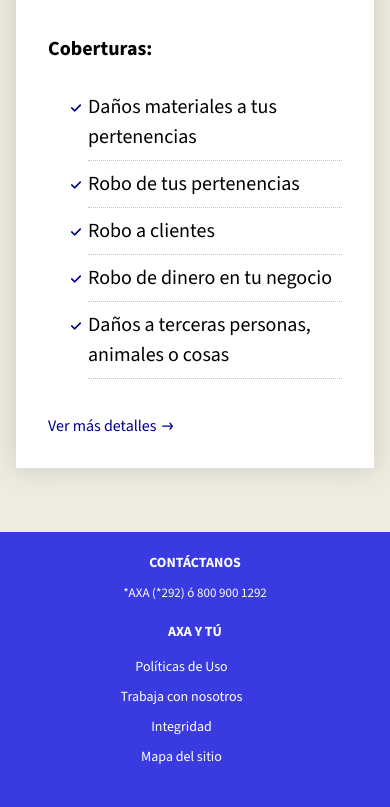
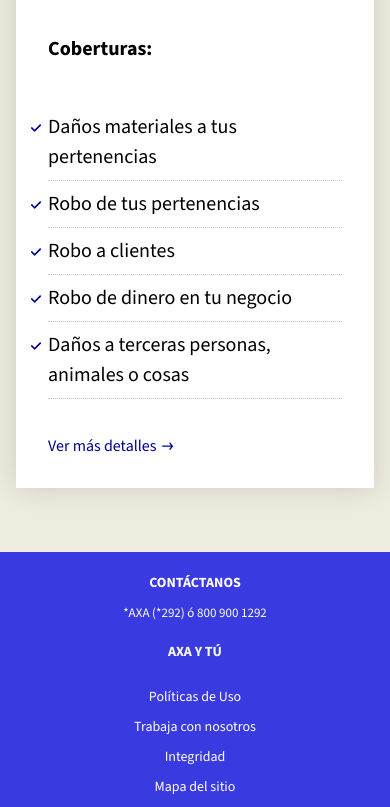
Before and after one commit to AmauriRodriguexX/axxatestindex, a plain HTML site: page index.html in a window 390 px wide. Shown: the part 4217-5024 px from the top of the page. Drawn offline with nearby package versions, Linux system fonts and the light colour scheme.

Commit message:
CORRECIONES

```diff
--- a/css/style.css
+++ b/css/style.css
@@ -848,3 +848,35 @@ input[type="email" i] {
         text-align: center; /* Mantén el texto centrado */
     }
 }
+
+.footer-menu-nav .footer__linkStyle {
+    margin-bottom: 0px;
+    opacity: 1;
+    font-size: 13px;
+    margin-right: 27px;
+}
+
+/* Para pantallas pequeñas (móviles) */
+@media (max-width: 768px) {
+    .footer-menu-nav .footer__linkStyle {
+        margin-right: 0px; /* Quita el margin-right en móviles */
+    }
+}
+
+ul {
+    display: block;
+    list-style-type: disc;
+    margin-block-start: 1em;
+    margin-block-end: 1em;
+    margin-inline-start: 0px;
+    margin-inline-end: 0px;
+    padding-inline-start: 40px; /* Mantiene el padding en pantallas grandes */
+    unicode-bidi: isolate;
+}
+
+/* Para pantallas pequeñas (móviles) */
+@media (max-width: 768px) {
+    ul {
+        padding-inline-start: 0px; /* Elimina el padding en móviles */
+    }
+}
```
